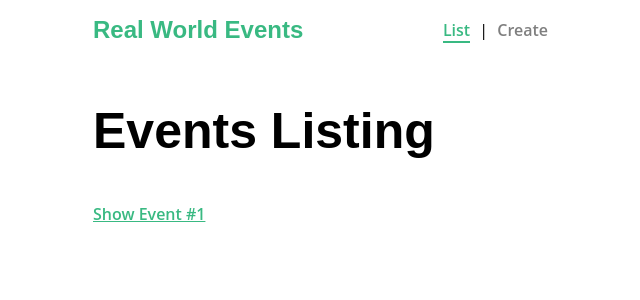
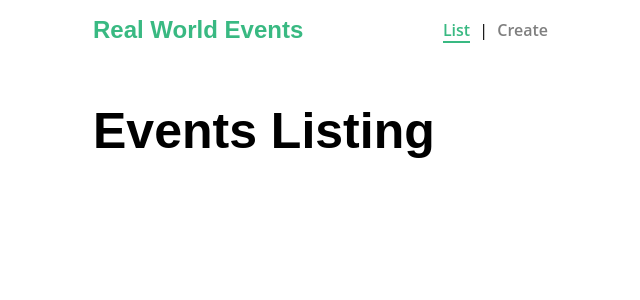
Before and after one commit to nazarepiedady/real-world-vue, a Vue app: page / in a window 1280 px wide. Shown: the top 300 px of the page, without its empty margins (317-957 px from the left). Built offline with nearby package versions, Linux system fonts and the light colour scheme.

Commit message:
Set name attribute to the EventList view

```diff
--- a/src/views/EventList.vue
+++ b/src/views/EventList.vue
@@ -1,14 +1,13 @@
 <template>
   <div>
     <h1>Events Listing</h1>
-    <router-link :to="{ name: 'event-show', params: { id: '1' } }"
-      >Show Event #1</router-link
-    >
   </div>
 </template>
 
 <script>
-export default {};
+export default {
+  name: 'EventList',
+};
 </script>
 
 <style>
```
